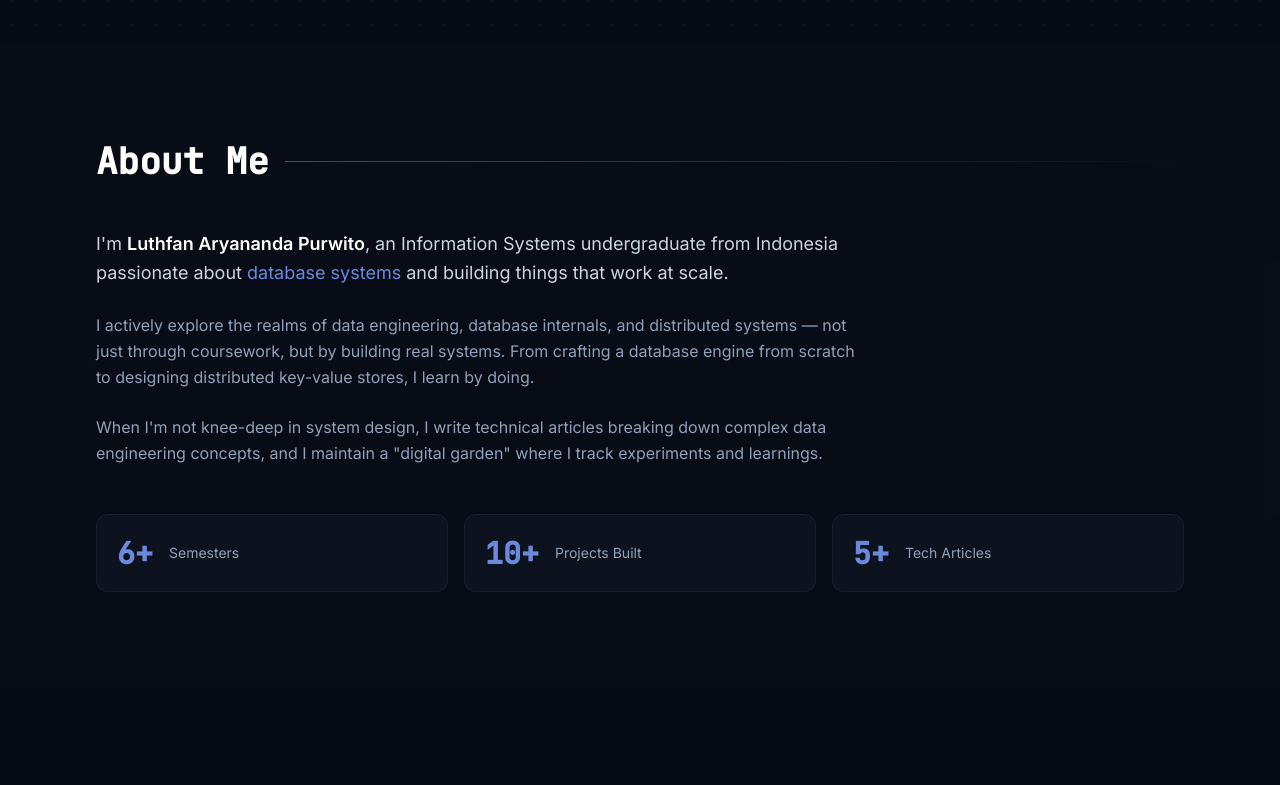
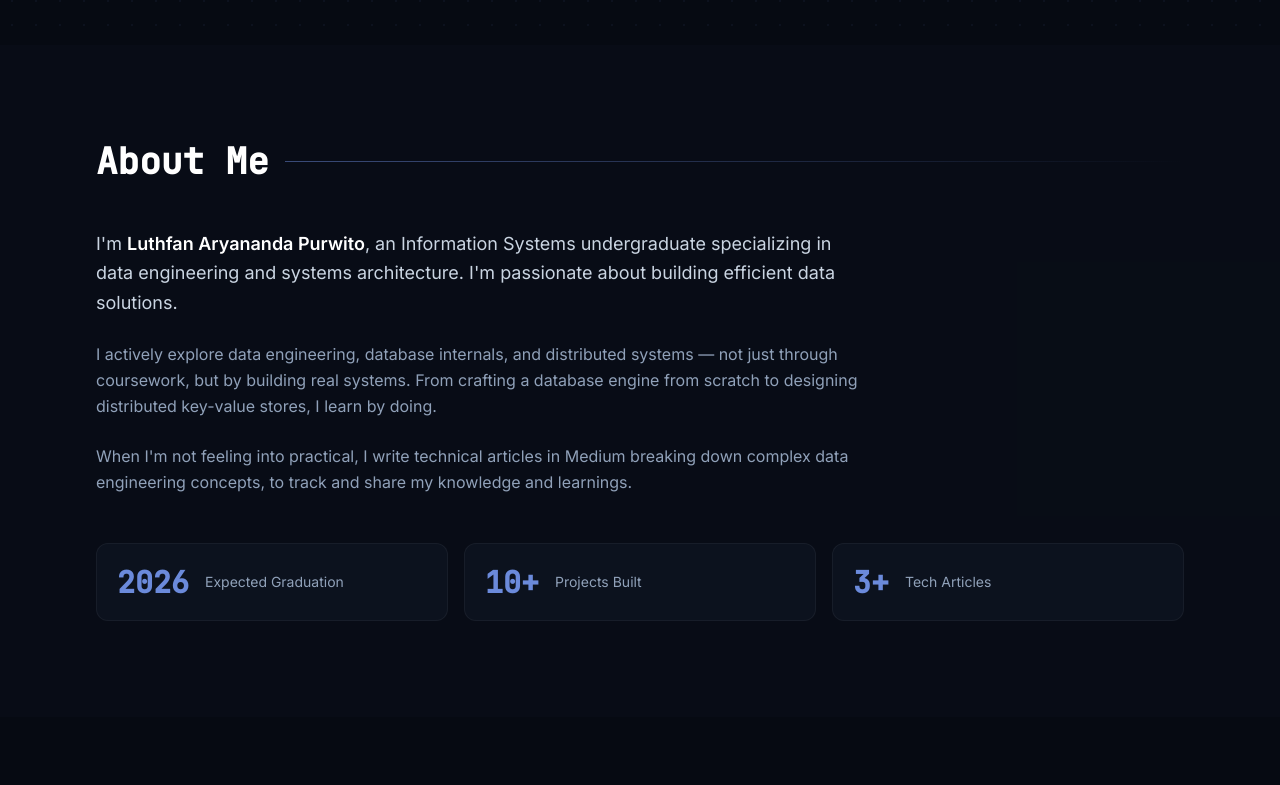
Before and after one commit to luthfan-ap/portfolio-web, a React (Vite) app: page / in a window 1280 px wide. Shown: the part 755-1540 px from the top of the page. Built offline with nearby package versions, Linux system fonts and the light colour scheme.

Commit message:
feat: About Section fixed

```diff
--- a/src/components/About.tsx
+++ b/src/components/About.tsx
@@ -1,7 +1,7 @@
 const stats = [
-    { value: "6+", label: "Semesters" },
+    { value: "2026", label: "Expected Graduation" },
     { value: "10+", label: "Projects Built" },
-    { value: "5+", label: "Tech Articles" },
+    { value: "3+", label: "Tech Articles" },
 ];
 
 export default function About() {
@@ -22,20 +22,14 @@ export default function About() {
                         <span className="text-white font-semibold">
                             Luthfan Aryananda Purwito
                         </span>
-                        , an Information Systems undergraduate from Indonesia passionate
-                        about <span className="text-primary-400">database systems</span>{" "}
-                        and building things that work at scale.
+                        , an Information Systems undergraduate specializing in data engineering and systems architecture. I'm passionate about building efficient data solutions.
                     </p>
                     <p className="text-slate-400 leading-relaxed mb-6">
-                        I actively explore the realms of data engineering, database internals,
-                        and distributed systems — not just through coursework, but by building
-                        real systems. From crafting a database engine from scratch to designing
-                        distributed key-value stores, I learn by doing.
+                        I actively explore data engineering, database internals, and distributed systems — not just through coursework, but by building real systems. From crafting a database engine from scratch to designing distributed key-value stores, I learn by doing.
                     </p>
                     <p className="text-slate-400 leading-relaxed">
-                        When I'm not knee-deep in system design, I write technical articles
-                        breaking down complex data engineering concepts, and I maintain a
-                        "digital garden" where I track experiments and learnings.
+                        When I'm not feeling into practical, I write technical articles in Medium
+                        breaking down complex data engineering concepts, to track and share my knowledge and learnings.
                     </p>
                 </div>
 
--- a/src/components/Navbar.tsx
+++ b/src/components/Navbar.tsx
@@ -35,7 +35,7 @@ export default function Navbar() {
                             </a>
                         ))}
                         {/* Social Icons */}
-                        <div className="hidden md:flex items-center gap-1 ml-4">
+                        <div className="flex items-center gap-1 ml-4">
                             <a
                                 href="https://github.com/luthfan-ap"
                                 target="_blank"
@@ -69,6 +69,7 @@ export default function Navbar() {
                                     <path d="M13.54 12a6.8 6.8 0 01-6.77 6.82A6.8 6.8 0 010 12a6.8 6.8 0 016.77-6.82A6.8 6.8 0 0113.54 12zM20.96 12c0 3.54-1.51 6.42-3.38 6.42-1.87 0-3.39-2.88-3.39-6.42s1.52-6.42 3.39-6.42 3.38 2.88 3.38 6.42M24 12c0 3.17-.53 5.75-1.19 5.75-.66 0-1.19-2.58-1.19-5.75s.53-5.75 1.19-5.75C23.47 6.25 24 8.83 24 12z" />
                                 </svg>
                             </a>
+                        </div>
                     </div>
 
                     {/* Mobile Hamburger */}
@@ -126,7 +127,6 @@ export default function Navbar() {
                     </div>
                 )}
             </div>
-            </div>
         </nav>
     );
 }
```
Lines whose indentation alone changed are shown as unchanged.
